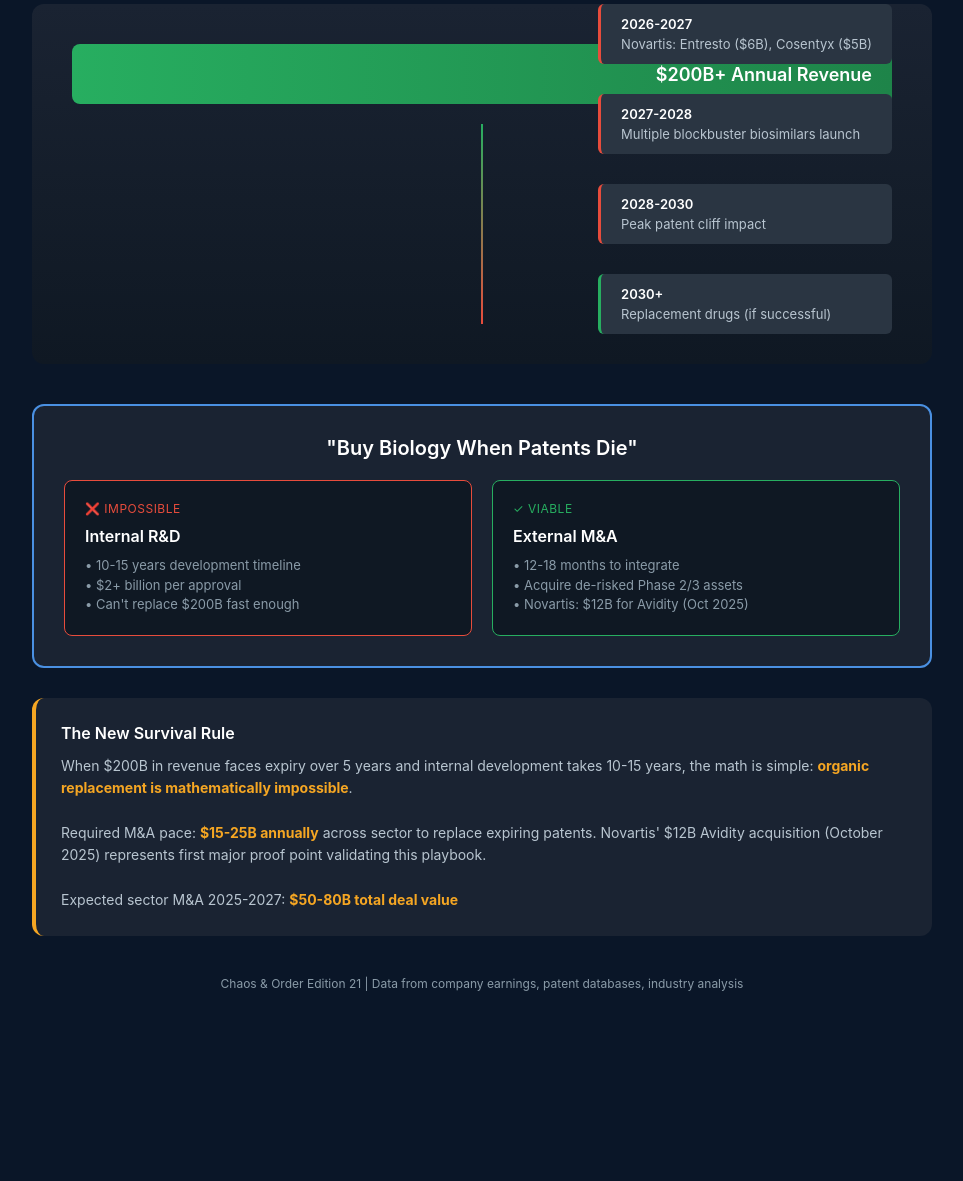
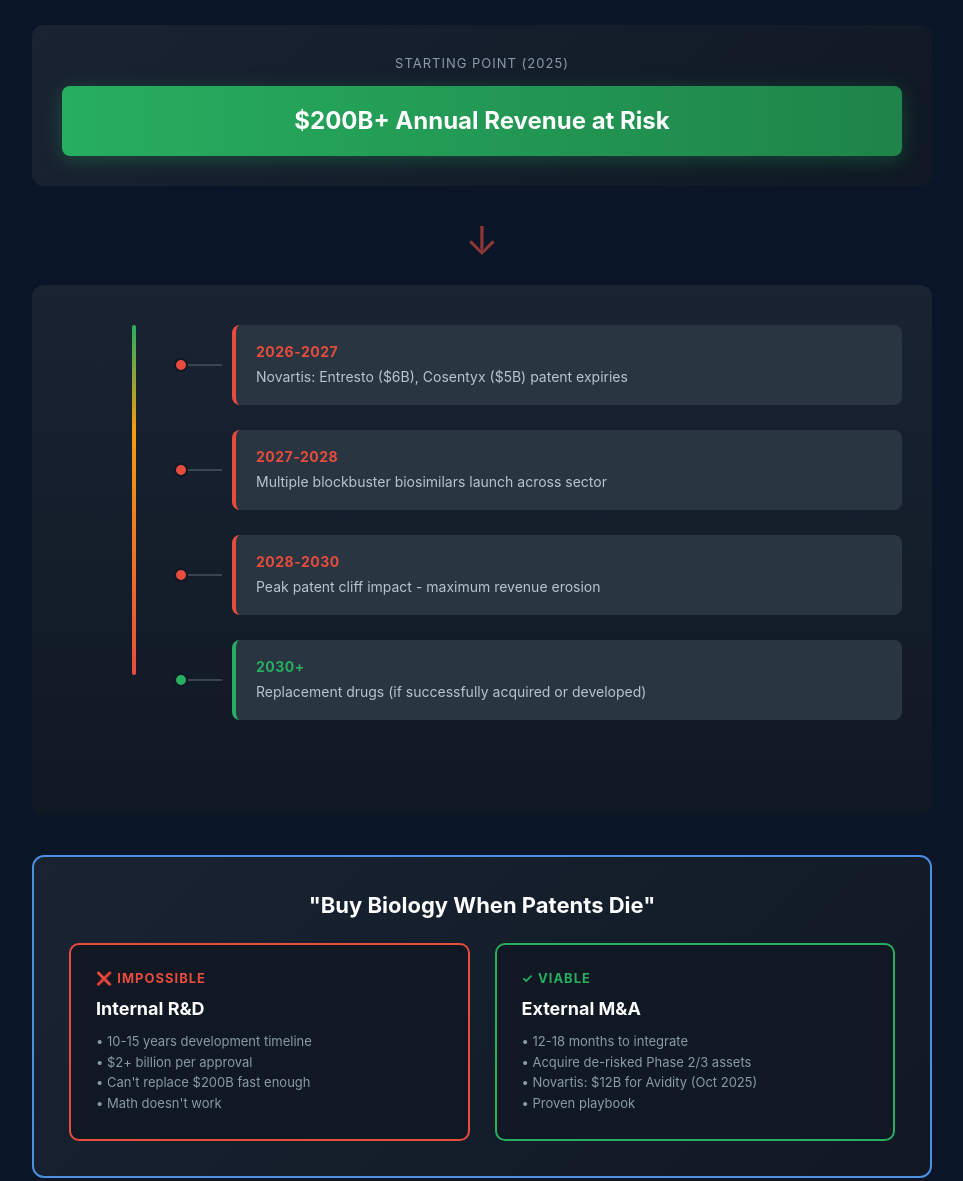
Before and after one commit to marjorienadal/chaos-order-charts, a plain HTML site: page chaos-and-order/edition-21/patent-cliff.html in a window 1280 px wide. Shown: the part 152-1333 px from the top of the page, without its empty margins (158-1121 px from the left). Before the commit the page ends 1183 px from the top, so only its background shows below. Drawn offline with Linux system fonts and the light colour scheme.

Commit message:
Update patent-cliff.html

```diff
--- a/chaos-and-order/edition-21/patent-cliff.html
+++ b/chaos-and-order/edition-21/patent-cliff.html
@@ -18,111 +18,191 @@
         }
         h1 {
             text-align: center;
-            font-size: 24px;
+            font-size: 28px;
             margin-bottom: 10px;
             color: #fff;
+            font-weight: 700;
         }
         .subtitle {
             text-align: center;
             color: #8a9ba8;
-            margin-bottom: 40px;
-            font-size: 14px;
+            margin-bottom: 50px;
+            font-size: 15px;
         }
-        .timeline {
-            position: relative;
-            padding: 40px 0;
+
+        /* Before Section */
+        .before-section {
+            background: linear-gradient(135deg, #1a2332 0%, #0f1823 100%);
+            border-radius: 12px;
+            padding: 30px;
+            margin-bottom: 30px;
+            text-align: center;
         }
+        .before-label {
+            font-size: 13px;
+            text-transform: uppercase;
+            letter-spacing: 1px;
+            color: #8a9ba8;
+            margin-bottom: 15px;
+        }
+        .revenue-bar {
+            background: linear-gradient(90deg, #27ae60, #1e8449);
+            height: 70px;
+            border-radius: 8px;
+            display: flex;
+            align-items: center;
+            justify-content: center;
+            font-size: 24px;
+            font-weight: 700;
+            color: #fff;
+            box-shadow: 0 4px 20px rgba(39, 174, 96, 0.3);
+        }
+
+        /* Cliff Arrow */
+        .cliff-arrow {
+            text-align: center;
+            font-size: 40px;
+            color: #e74c3c;
+            margin: 20px 0;
+            animation: pulse 2s infinite;
+        }
+        @keyframes pulse {
+            0%, 100% { opacity: 1; }
+            50% { opacity: 0.6; }
+        }
+
+        /* Cliff Visualization */
         .cliff-visual {
             background: linear-gradient(180deg, #1a2332 0%, #0f1823 100%);
             border-radius: 12px;
-            padding: 40px;
-            margin-bottom: 40px;
+            padding: 40px 30px;
+            margin-bottom: 30px;
             position: relative;
-            overflow: hidden;
+            min-height: 450px;
         }
-        .revenue-bar {
-            background: linear-gradient(90deg, #27ae60, #1e8449);
-            height: 60px;
+
+        /* Gradient cliff line */
+        .cliff-line {
+            position: absolute;
+            left: 100px;
+            top: 40px;
+            width: 4px;
+            height: 350px;
+            background: linear-gradient(180deg, #27ae60 0%, #f39c12 30%, #e74c3c 100%);
+            border-radius: 2px;
+        }
+
+        /* Timeline events */
+        .timeline {
+            position: absolute;
+            left: 200px;
+            right: 30px;
+            top: 40px;
+        }
+        .timeline-event {
+            background: #2a3542;
+            padding: 18px 20px;
             border-radius: 8px;
-            margin-bottom: 20px;
-            display: flex;
-            align-items: center;
-            padding: 0 20px;
-            font-size: 18px;
-            font-weight: 600;
-            color: #fff;
+            margin-bottom: 25px;
+            border-left: 4px solid #e74c3c;
             position: relative;
+            transition: transform 0.2s, box-shadow 0.2s;
         }
-        .revenue-bar::after {
-            content: '$200B+ Annual Revenue';
+        .timeline-event:hover {
+            transform: translateX(5px);
+            box-shadow: 0 4px 12px rgba(231, 76, 60, 0.3);
+        }
+        .timeline-event.recovery {
+            border-left-color: #27ae60;
+        }
+        .timeline-event.recovery:hover {
+            box-shadow: 0 4px 12px rgba(39, 174, 96, 0.3);
+        }
+        .event-year {
+            font-size: 14px;
+            font-weight: 700;
+            color: #e74c3c;
+            margin-bottom: 6px;
+            text-transform: uppercase;
+            letter-spacing: 0.5px;
+        }
+        .timeline-event.recovery .event-year {
+            color: #27ae60;
+        }
+        .event-description {
+            font-size: 14px;
+            color: #b8c5d0;
+            line-height: 1.5;
+        }
+
+        /* Connecting dots */
+        .timeline-event::before {
+            content: '';
             position: absolute;
-            right: 20px;
+            left: -54px;
+            top: 50%;
+            transform: translateY(-50%);
+            width: 40px;
+            height: 2px;
+            background: #3a4552;
         }
-        .cliff-line {
-            width: 2px;
-            height: 200px;
-            background: linear-gradient(180deg, #27ae60, #e74c3c);
-            margin: 0 auto;
-            position: relative;
+        .timeline-event::after {
+            content: '';
+            position: absolute;
+            left: -62px;
+            top: 50%;
+            transform: translateY(-50%);
+            width: 10px;
+            height: 10px;
+            background: #e74c3c;
+            border-radius: 50%;
+            border: 2px solid #0f1823;
         }
-        .cliff-markers {
-            position: absolute;
-            right: 40px;
-            top: 0;
-            display: flex;
-            flex-direction: column;
-            gap: 30px;
+        .timeline-event.recovery::after {
+            background: #27ae60;
         }
-        .marker {
-            background: #2a3542;
-            padding: 12px 20px;
-            border-radius: 6px;
-            border-left: 3px solid #e74c3c;
-            font-size: 13px;
-        }
-        .year {
-            font-weight: 600;
-            color: #fff;
-            margin-bottom: 4px;
-        }
-        .event {
-            color: #b8c5d0;
-        }
+
+        /* Solution Box */
         .solution-box {
-            background: #1a2332;
+            background: linear-gradient(135deg, #1a2332 0%, #0f1823 100%);
             border-radius: 12px;
-            padding: 30px;
-            margin-top: 30px;
+            padding: 35px;
+            margin-top: 40px;
             border: 2px solid #4a90e2;
         }
         .solution-title {
-            font-size: 20px;
-            font-weight: 600;
-            margin-bottom: 20px;
+            font-size: 22px;
+            font-weight: 700;
+            margin-bottom: 25px;
             color: #fff;
             text-align: center;
         }
         .solution-grid {
             display: grid;
             grid-template-columns: 1fr 1fr;
-            gap: 20px;
+            gap: 25px;
         }
         .solution-card {
             background: #0f1823;
-            padding: 20px;
-            border-radius: 8px;
+            padding: 25px;
+            border-radius: 10px;
+            transition: transform 0.2s;
+        }
+        .solution-card:hover {
+            transform: translateY(-5px);
         }
         .solution-card.impossible {
-            border: 1px solid #e74c3c;
+            border: 2px solid #e74c3c;
         }
         .solution-card.viable {
-            border: 1px solid #27ae60;
+            border: 2px solid #27ae60;
         }
         .solution-label {
-            font-size: 12px;
+            font-size: 13px;
             text-transform: uppercase;
-            margin-bottom: 10px;
-            letter-spacing: 0.5px;
+            margin-bottom: 12px;
+            letter-spacing: 1px;
+            font-weight: 700;
         }
         .solution-label.impossible {
             color: #e74c3c;
@@ -131,21 +211,60 @@
             color: #27ae60;
         }
         .solution-text {
-            font-size: 16px;
-            font-weight: 600;
+            font-size: 18px;
+            font-weight: 700;
             color: #fff;
-            margin-bottom: 10px;
+            margin-bottom: 12px;
         }
         .solution-detail {
             font-size: 13px;
             color: #8a9ba8;
-            line-height: 1.5;
+            line-height: 1.6;
         }
+
+        /* Insight Box */
+        .insight-box {
+            background: #1a2332;
+            border-radius: 12px;
+            padding: 30px;
+            margin-top: 30px;
+            border-left: 5px solid #f5a623;
+        }
+        .insight-title {
+            font-size: 18px;
+            font-weight: 700;
+            margin-bottom: 15px;
+            color: #fff;
+        }
+        .insight-text {
+            font-size: 14px;
+            line-height: 1.7;
+            color: #b8c5d0;
+        }
+        .insight-text strong {
+            color: #f5a623;
+            font-weight: 600;
+        }
+
         .footer {
             text-align: center;
-            margin-top: 40px;
+            margin-top: 50px;
             font-size: 12px;
             color: #8a9ba8;
+            line-height: 1.6;
+        }
+
+        @media (max-width: 768px) {
+            .cliff-line {
+                left: 30px;
+            }
+            .timeline {
+                left: 80px;
+                right: 15px;
+            }
+            .solution-grid {
+                grid-template-columns: 1fr;
+            }
         }
     </style>
 </head>
@@ -154,66 +273,89 @@
         <h1>The $200 Billion Patent Cliff</h1>
         <p class="subtitle">Why internal R&D can't replace expiring revenue fast enough</p>
 
-        <div class="cliff-visual">
-            <div class="revenue-bar"></div>
-            <div class="cliff-line"></div>
-            <div class="cliff-markers">
-                <div class="marker">
-                    <div class="year">2026-2027</div>
-                    <div class="event">Novartis: Entresto ($6B), Cosentyx ($5B)</div>
-                </div>
-                <div class="marker">
-                    <div class="year">2027-2028</div>
-                    <div class="event">Multiple blockbuster biosimilars launch</div>
-                </div>
-                <div class="marker">
-                    <div class="year">2028-2030</div>
-                    <div class="event">Peak patent cliff impact</div>
-                </div>
-                <div class="marker" style="border-left-color: #27ae60;">
-                    <div class="year">2030+</div>
-                    <div class="event">Replacement drugs (if successful)</div>
-                </div>
+        <!-- Before Section -->
+        <div class="before-section">
+            <div class="before-label">Starting Point (2025)</div>
+            <div class="revenue-bar">
+                $200B+ Annual Revenue at Risk
             </div>
         </div>
 
-        <div class="solution-box">
-            <div class="solution-title">"Buy Biology When Patents Die"</div>
-            <div class="solution-grid">
-                <div class="solution-card impossible">
-                    <div class="solution-label impossible">❌ Impossible</div>
-                    <div class="solution-text">Internal R&D</div>
-                    <div class="solution-detail">
-                        • 10-15 years development timeline<br>
-                        • $2+ billion per approval<br>
-                        • Can't replace $200B fast enough
+        <div class="cliff-arrow">↓</div>
+
+        <!-- Cliff Visualization -->
+        <div class="cliff-visual">
+            <div class="cliff-line"></div>
+            <div class="timeline">
+                <div class="timeline-event">
+                    <div class="event-year">2026-2027</div>
+                    <div class="event-description">
+                        Novartis: Entresto ($6B), Cosentyx ($5B) patent expiries
                     </div>
                 </div>
-                <div class="solution-card viable">
-                    <div class="solution-label viable">✓ Viable</div>
-                    <div class="solution-text">External M&A</div>
-                    <div class="solution-detail">
-                        • 12-18 months to integrate<br>
-                        • Acquire de-risked Phase 2/3 assets<br>
-                        • Novartis: $12B for Avidity (Oct 2025)
+                <div class="timeline-event">
+                    <div class="event-year">2027-2028</div>
+                    <div class="event-description">
+                        Multiple blockbuster biosimilars launch across sector
+                    </div>
+                </div>
+                <div class="timeline-event">
+                    <div class="event-year">2028-2030</div>
+                    <div class="event-description">
+                        Peak patent cliff impact - maximum revenue erosion
+                    </div>
+                </div>
+                <div class="timeline-event recovery">
+                    <div class="event-year">2030+</div>
+                    <div class="event-description">
+                        Replacement drugs (if successfully acquired or developed)
                     </div>
                 </div>
             </div>
         </div>
 
-        <div class="insight-box" style="background: #1a2332; border-radius: 12px; padding: 25px; margin-top: 30px; border-left: 4px solid #f5a623;">
-            <div style="font-size: 16px; font-weight: 600; margin-bottom: 12px; color: #fff;">The New Survival Rule</div>
-            <div style="font-size: 14px; line-height: 1.6; color: #b8c5d0;">
-                When $200B in revenue faces expiry over 5 years and internal development takes 10-15 years, the math is simple: <strong style="color: #f5a623;">organic replacement is mathematically impossible</strong>.
+        <!-- Solution Box -->
+        <div class="solution-box">
+            <div class="solution-title">"Buy Biology When Patents Die"</div>
+            <div class="solution-grid">
+                <div class="solution-card impossible">
+                    <div class="solution-label impossible">❌ IMPOSSIBLE</div>
+                    <div class="solution-text">Internal R&D</div>
+                    <div class="solution-detail">
+                        • 10-15 years development timeline<br>
+                        • $2+ billion per approval<br>
+                        • Can't replace $200B fast enough<br>
+                        • Math doesn't work
+                    </div>
+                </div>
+                <div class="solution-card viable">
+                    <div class="solution-label viable">✓ VIABLE</div>
+                    <div class="solution-text">External M&A</div>
+                    <div class="solution-detail">
+                        • 12-18 months to integrate<br>
+                        • Acquire de-risked Phase 2/3 assets<br>
+                        • Novartis: $12B for Avidity (Oct 2025)<br>
+                        • Proven playbook
+                    </div>
+                </div>
+            </div>
+        </div>
+
+        <!-- Insight Box -->
+        <div class="insight-box">
+            <div class="insight-title">The New Survival Rule</div>
+            <div class="insight-text">
+                When $200B in revenue faces expiry over 5 years and internal development takes 10-15 years, the math is simple: <strong>organic replacement is mathematically impossible</strong>.
                 <br><br>
-                Required M&A pace: <strong style="color: #f5a623;">$15-25B annually</strong> across sector to replace expiring patents. Novartis' $12B Avidity acquisition (October 2025) represents first major proof point validating this playbook.
+                Required M&A pace: <strong>$15-25B annually</strong> across sector to replace expiring patents. Novartis' $12B Avidity acquisition (October 2025) represents first major proof point validating this playbook.
                 <br><br>
-                Expected sector M&A 2025-2027: <strong style="color: #f5a623;">$50-80B total deal value</strong>
+                Expected sector M&A 2025-2027: <strong>$50-80B total deal value</strong>
             </div>
         </div>
 
         <div class="footer">
-            Chaos & Order Edition 21 | Data from company earnings, patent databases, industry analysis
+            Chaos & Order Edition 21 | Data from company earnings, patent databases, industry analysis<br>
+            Patent expiry timelines verified via FDA Orange Book and company filings
         </div>
     </div>
 </body>
```
